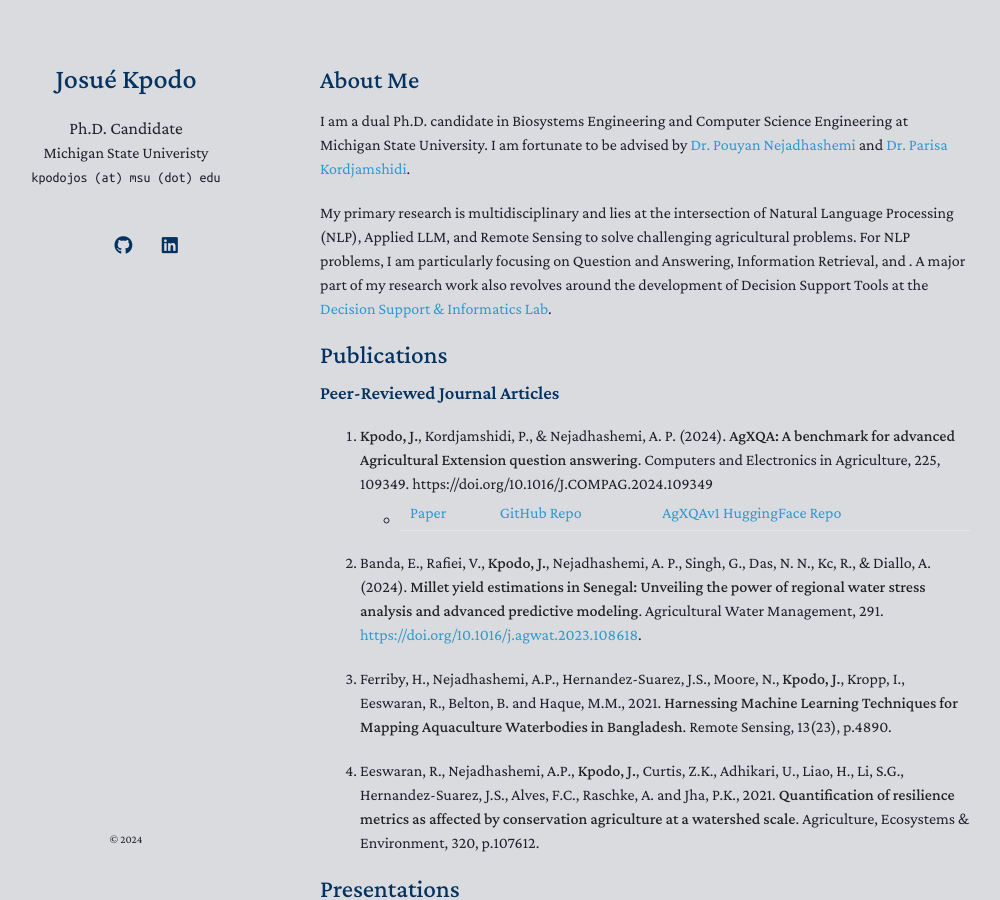
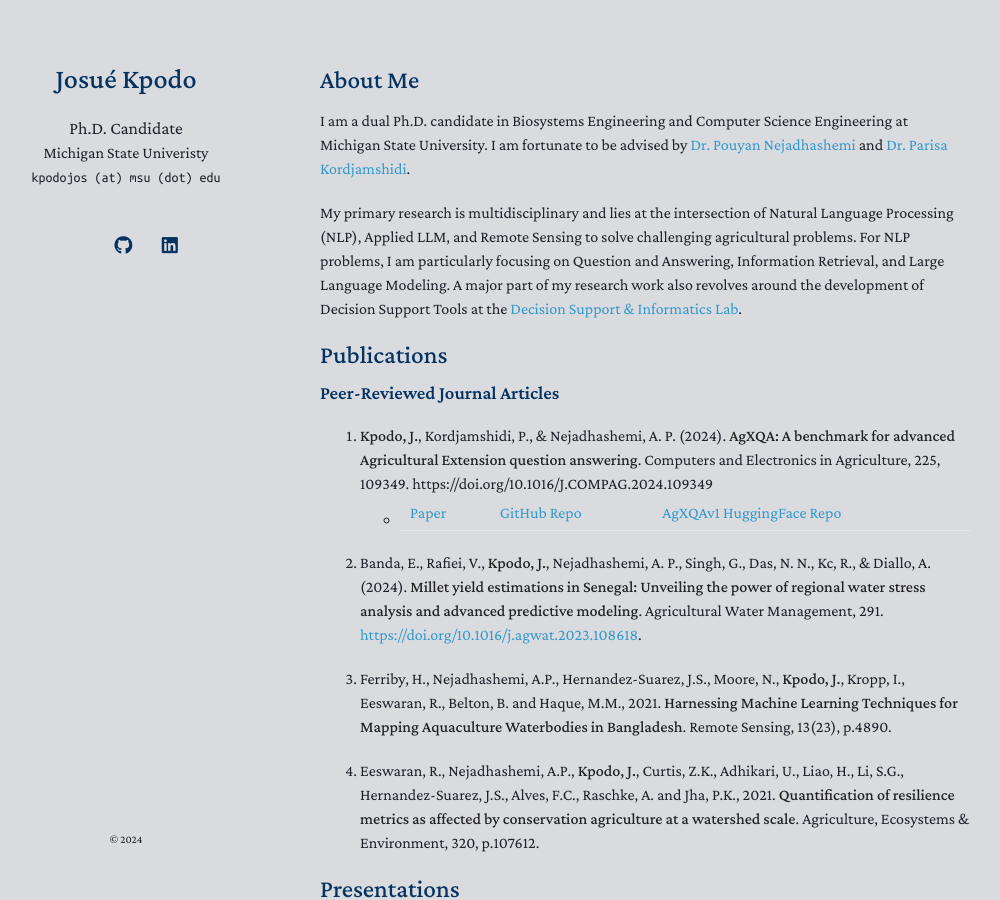
Before and after one commit to eusojk/eusojk.github.io, a Jekyll site: the page built from index.md, in a window 1280 px wide and 900 px high. Shown: the whole window, without its empty margins (150-1150 px from the left). Built offline with Jekyll 4.4.1, drawn with Linux system fonts in a browser that asks for light colours; nearby versions of some CDN libraries; a style sheet for code colours, icons or effects is not loaded; our own code applies the rules of GitHub Pages for plain Markdown files.

Commit message:
Update index.md

```diff
--- a/index.md
+++ b/index.md
@@ -7,7 +7,7 @@ layout: homepage
 I am a dual Ph.D. candidate in Biosystems Engineering and Computer Science Engineering at Michigan State University. I am fortunate to be advised by [Dr. Pouyan Nejadhashemi](https://www.egr.msu.edu/bae/profiles/pouyan) and [Dr. Parisa Kordjamshidi](https://www.cse.msu.edu/~kordjams/).
 
 
-My primary research is multidisciplinary and lies at the intersection of Natural Language Processing (NLP), Applied LLM, and Remote Sensing to solve challenging agricultural problems. For NLP problems, I am particularly focusing on Question and Answering, Information Retrieval, and .  A major part of my research work also revolves around the development of Decision Support Tools at the [Decision Support & Informatics Lab](https://dsiweb.cse.msu.edu/).
+My primary research is multidisciplinary and lies at the intersection of Natural Language Processing (NLP), Applied LLM, and Remote Sensing to solve challenging agricultural problems. For NLP problems, I am particularly focusing on Question and Answering, Information Retrieval, and Large Language Modeling.  A major part of my research work also revolves around the development of Decision Support Tools at the [Decision Support & Informatics Lab](https://dsiweb.cse.msu.edu/).
 
 
 <!-- ## News
```
